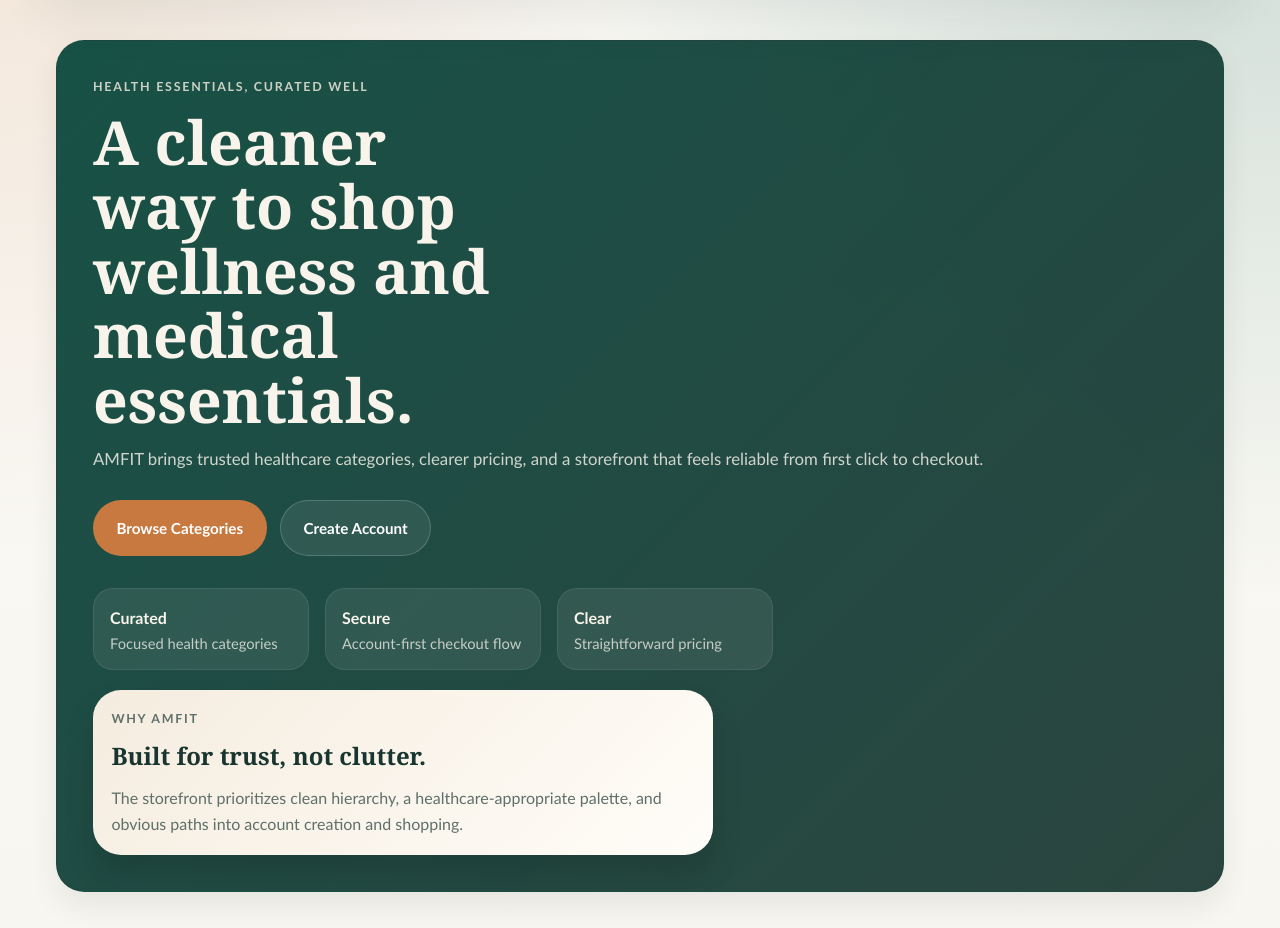
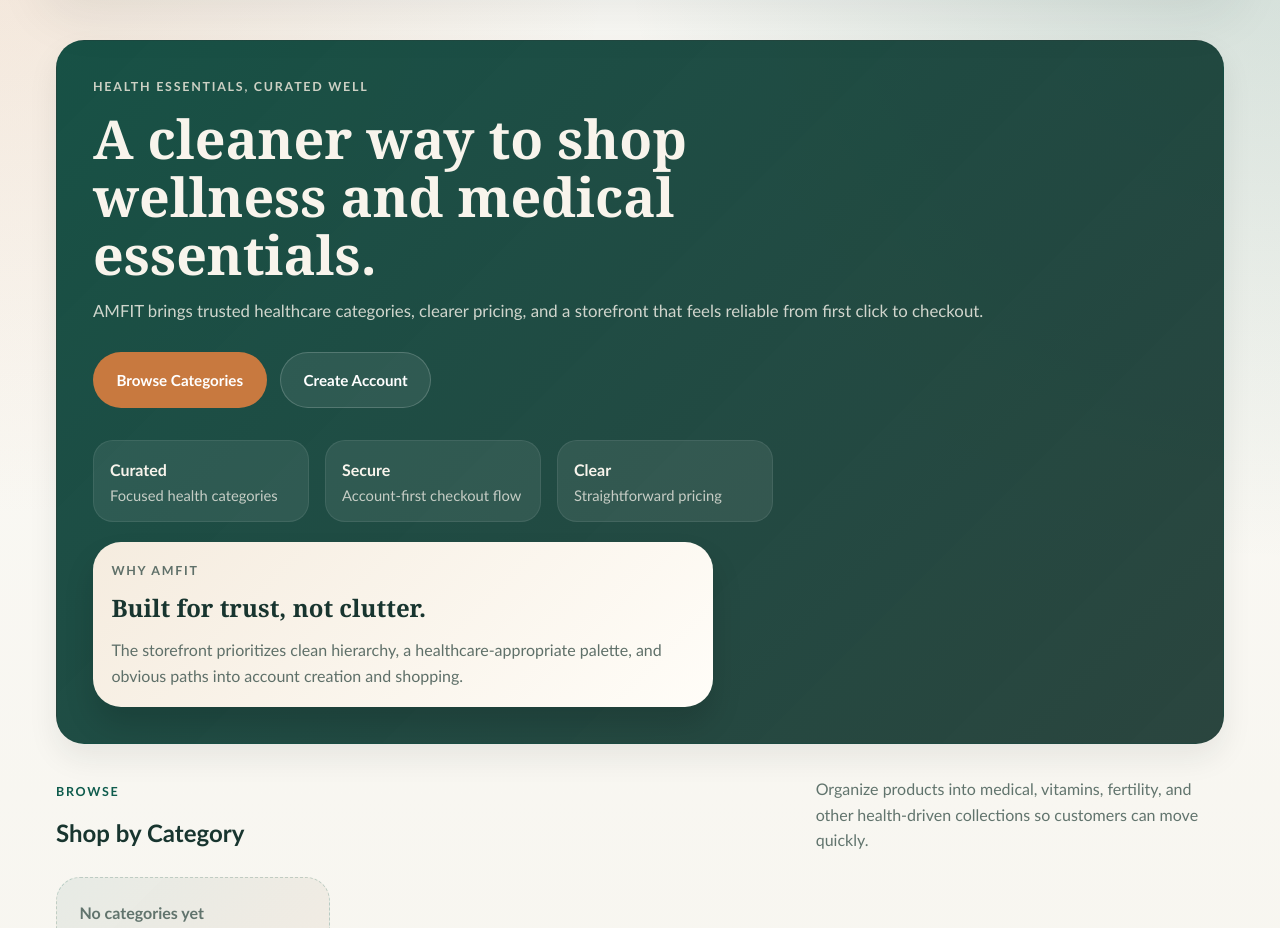
Before and after one commit to Emperorgeneral/AMFIT-NATURAL-WELLNESS-, a Django app: page / in a window 1280 px wide. Shown: the part 98-1026 px from the top of the page. Run offline with Django 4.2, Linux system fonts and the light colour scheme; data that the repository does not hold is empty.

Commit message:
Widen homepage hero headline flow

```diff
--- a/products/templates/products/home.html
+++ b/products/templates/products/home.html
@@ -65,7 +65,7 @@
         <div class="hero-grid">
             <div>
                 <p class="eyebrow" style="color: rgba(255,245,232,0.78);">Health Essentials, Curated Well</p>
-                <h1 style="font-family: Georgia, 'Times New Roman', serif; font-size: clamp(1.9rem, 4.8vw, 3.8rem); line-height: 1.06; margin-bottom: 0.85rem; max-width: 12ch;">A cleaner way to shop wellness and medical essentials.</h1>
+                <h1 style="font-family: Georgia, 'Times New Roman', serif; font-size: clamp(1.9rem, 4.2vw, 3.5rem); line-height: 1.08; margin-bottom: 0.85rem; max-width: 22ch;">A cleaner way to shop wellness and medical essentials.</h1>
                 <p style="color: rgba(248,244,236,0.82); font-size: 1.05rem; margin-bottom: 1.75rem;">AMFIT brings trusted healthcare categories, clearer pricing, and a storefront that feels reliable from first click to checkout.</p>
                 <div style="display: flex; flex-wrap: wrap; gap: 0.85rem; margin-bottom: 2rem;">
                     <a href="{% url 'products:category_list' %}" class="btn btn-accent">Browse Categories</a>
```
